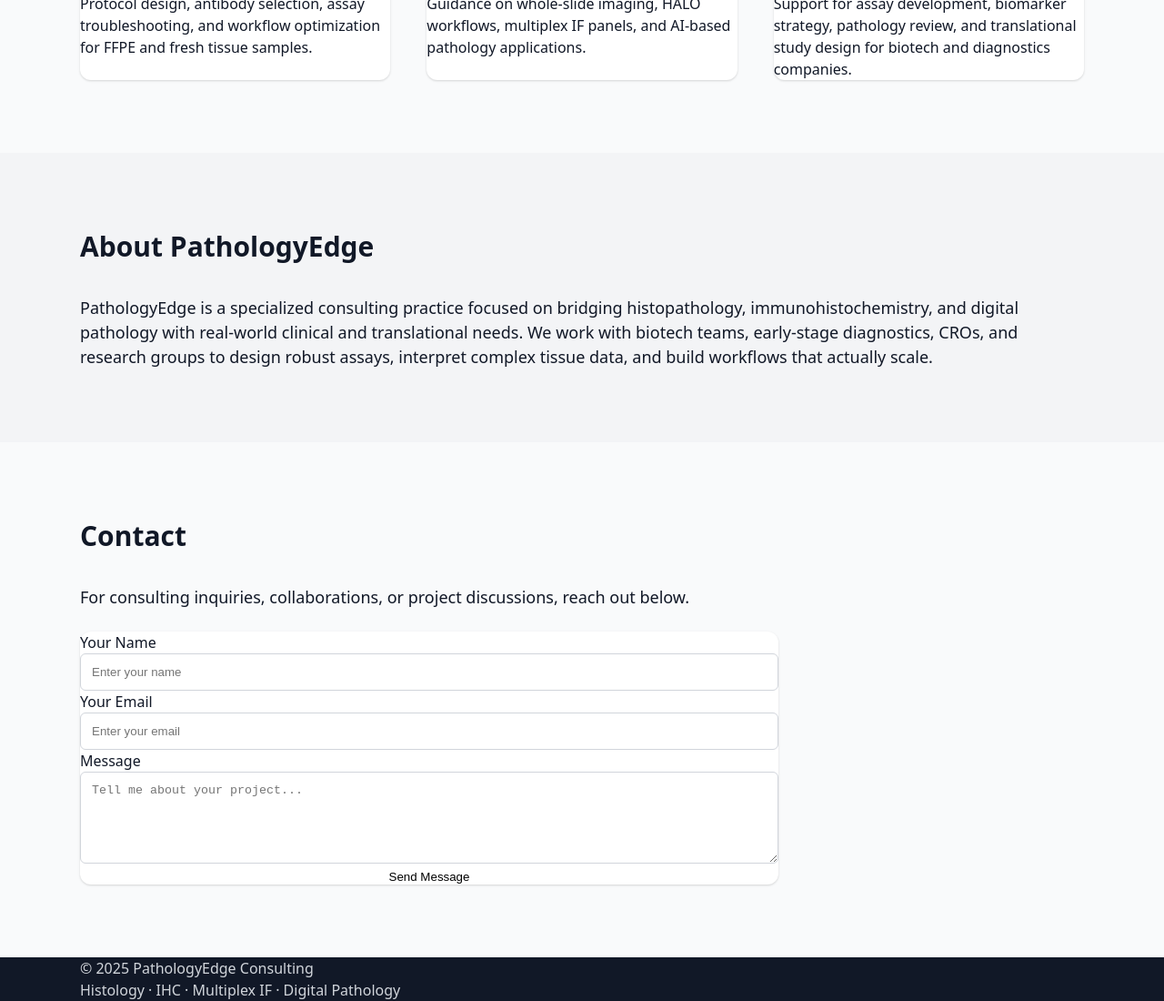
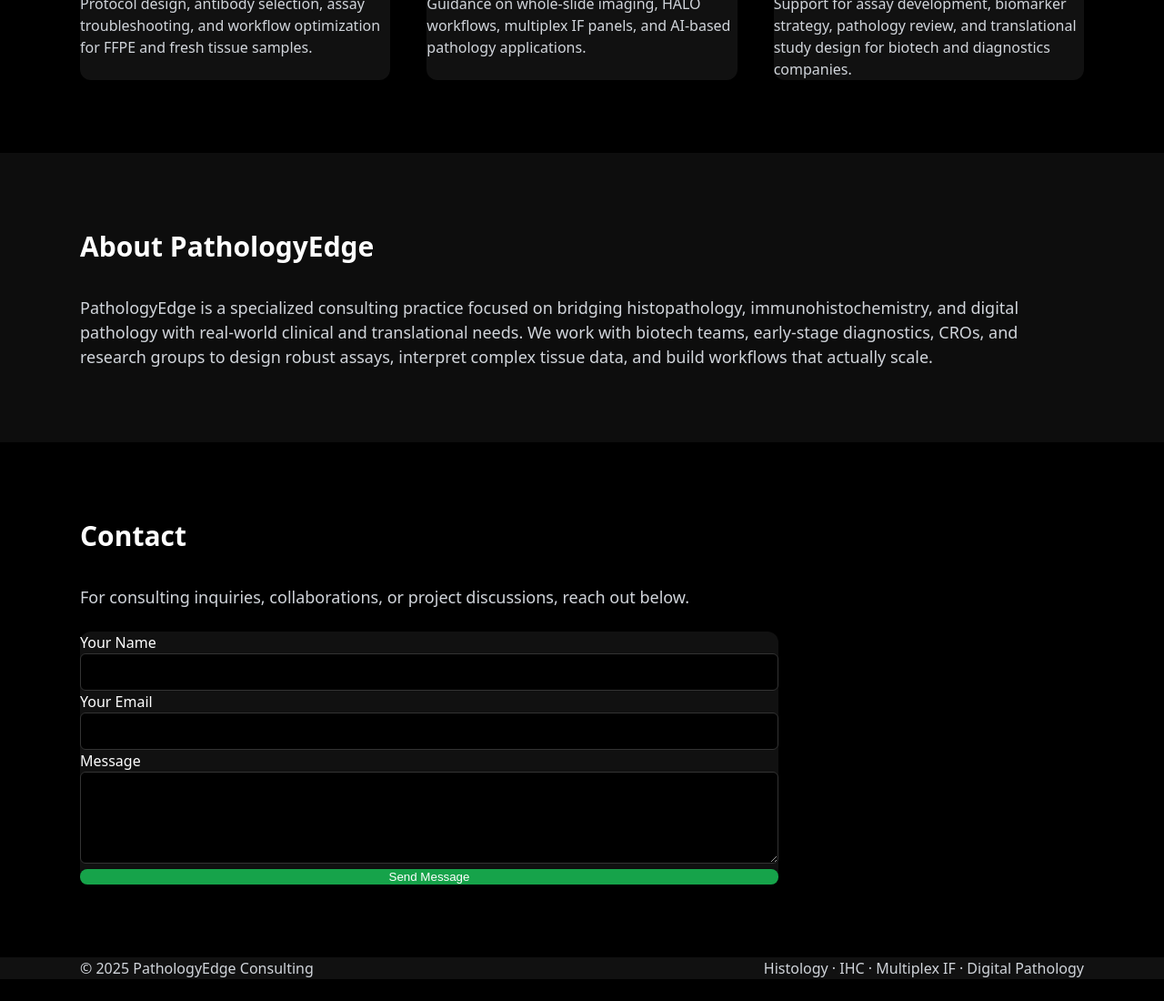
Before and after one commit to pathologyedge/pathologyedge, a plain HTML site: page index.html in a window 1280 px wide. Shown: the part 733-1833 px from the top of the page at 91% size. After the commit the page ends 1809 px from the top, so only its background shows below. Drawn offline with Linux system fonts and the light colour scheme.

Commit message:
Update index.html

```diff
--- a/index.html
+++ b/index.html
@@ -5,29 +5,27 @@
   <meta name="viewport" content="width=device-width, initial-scale=1.0" />
   <title>PathologyEdge Consulting</title>
 
-  <!-- INLINE TAILWIND BUILD (no CDN needed) -->
+  <!-- INLINE CSS WITH DARK THEME -->
   <style>
-    *,::before,::after{box-sizing:border-box;border:0 solid #e5e7eb}
+    *,::before,::after{box-sizing:border-box;border:0 solid #000}
     ::before,::after{--tw-content:""}
     html{line-height:1.5;-webkit-text-size-adjust:100%;tab-size:4;font-family:ui-sans-serif,system-ui,sans-serif}
-    body{margin:0;line-height:inherit}
+    body{margin:0;line-height:inherit;background-color:#000;color:white;}
+
     h1,h2,h3,h4,p{margin:0}
-    a{color:inherit;text-decoration:inherit}
-    button{background-color:transparent;background-image:none}
+    a{color:inherit;text-decoration:none}
 
-    .text-gray-900{color:#111827}
-    .text-gray-600{color:#4b5563}
     .text-gray-300{color:#d1d5db}
-    .text-blue-700{color:#1d4ed8}
-    .text-blue-600:hover{color:#2563eb}
-    .bg-white{background-color:#ffffff}
-    .bg-gray-50{background-color:#f9fafb}
-    .bg-gray-100{background-color:#f3f4f6}
-    .bg-gray-900{background-color:#111827}
+    .text-gray-600{color:#9ca3af}
+    .text-green-500{color:#22c55e}
+    .text-white{color:white}
 
-    .bg-gradient-to-r{background-image:linear-gradient(to right,var(--tw-gradient-stops))}
-    .from-blue-700{--tw-gradient-from:#1d4ed8;--tw-gradient-stops:var(--tw-gradient-from),var(--tw-gradient-to,rgba(29,78,216,0))}
-    .to-indigo-700{--tw-gradient-to:#4338ca}
+    .bg-black{background-color:#000}
+    .bg-white{background-color:#111} /* Slight grey box to contrast */
+    .bg-dark-section{background-color:#111}
+    .bg-section-alt{background-color:#0d0d0d}
+    .bg-green-600{background-color:#16a34a}
+    .bg-green-700{background-color:#15803d}
 
     .max-w-7xl{max-width:80rem}
     .max-w-6xl{max-width:72rem}
@@ -52,124 +50,130 @@
     .text-lg{font-size:1.125rem}
 
     .inline-block{display:inline-block}
+
     .rounded-lg{border-radius:0.5rem}
     .rounded-xl{border-radius:0.75rem}
-    .shadow{box-shadow:0 1px 3px rgba(0,0,0,0.1),0 1px 2px rgba(0,0,0,0.06)}
-    .hover\:bg-gray-100:hover{background-color:#f5f5f5}
+    .rounded{border-radius:0.375rem}
+
+    .shadow{box-shadow:0 1px 3px rgba(0,0,0,0.6),0 1px 2px rgba(0,0,0,0.5)}
+    .hover-bg-dark:hover{background-color:#222}
 
     .flex{display:flex}
     .justify-between{justify-content:space-between}
     .items-center{align-items:center}
-    .flex-col{flex-direction:column}
-
     .grid{display:grid}
     @media(min-width:768px){.md\:grid-cols-3{grid-template-columns:repeat(3,minmax(0,1fr))}}
     .gap-10{gap:2.5rem}
-
     .space-x-6 > :not([hidden]) ~ :not([hidden]){margin-left:1.5rem}
 
+    .border{border-width:1px}
+    .border-gray-300{border-color:#333}
+    .p-3{padding:0.75rem}
     .w-full{width:100%}
-    .border{border-width:1px}
-    .border-gray-300{border-color:#d1d5db}
-    .p-3{padding:0.75rem}
-    .rounded{border-radius:0.375rem}
+
+    button{cursor:pointer;transition:0.2s ease;}
   </style>
 </head>
 
-<body class="bg-gray-50 text-gray-900">
+<body class="bg-black text-white">
 
-  <!-- Header -->
-  <header class="bg-white shadow">
+  <!-- HEADER -->
+  <header class="bg-dark-section shadow">
     <div class="max-w-7xl mx-auto px-6 py-4 flex justify-between items-center">
-      <h1 class="text-2xl font-bold text-blue-700">PathologyEdge Consulting</h1>
+      <h1 class="text-2xl font-bold">PathologyEdge Consulting</h1>
       <nav class="space-x-6 text-lg">
-        <a href="#services" class="hover:text-blue-600">Services</a>
-        <a href="#about" class="hover:text-blue-600">About</a>
-        <a href="#contact" class="hover:text-blue-600">Contact</a>
+        <a href="#services" class="hover:text-green-500">Services</a>
+        <a href="#about" class="hover:text-green-500">About</a>
+        <a href="#contact" class="hover:text-green-500">Contact</a>
       </nav>
     </div>
   </header>
 
-  <!-- Hero -->
-  <section class="bg-gradient-to-r from-blue-700 to-indigo-700 text-white py-24">
+  <!-- HERO -->
+  <section class="py-24 bg-section-alt">
     <div class="max-w-5xl mx-auto px-6">
       <h2 class="text-4xl">Precision Pathology. Clinical Insight. Real-World Impact.</h2>
-      <p class="mt-4 text-xl max-w-3xl">
+      <p class="mt-4 text-xl max-w-3xl text-gray-300">
         Specialized consulting for biotech, diagnostics, and clinical research teams looking to accelerate development with expert pathology, histology, and assay strategy.
       </p>
-      <a href="#contact" class="mt-8 inline-block bg-white text-blue-700 px-6 py-3 rounded-lg shadow hover:bg-gray-100">
+      <a href="#contact" class="mt-8 inline-block bg-green-600 text-white px-6 py-3 rounded-lg shadow hover:bg-green-700">
         Get in Touch
       </a>
     </div>
   </section>
 
-  <!-- Services -->
-  <section id="services" class="py-20">
+  <!-- SERVICES -->
+  <section id="services" class="py-20 bg-black">
     <div class="max-w-6xl mx-auto px-6">
       <h3 class="text-3xl mb-10">Consulting Services</h3>
       <div class="grid md:grid-cols-3 gap-10">
 
-        <div class="bg-white p-6 rounded-xl shadow">
+        <div class="bg-dark-section p-6 rounded-xl shadow">
           <h4 class="text-xl mb-3">Histology & IHC Strategy</h4>
-          <p>Protocol design, antibody selection, assay troubleshooting, and workflow optimization for FFPE and fresh tissue samples.</p>
+          <p class="text-gray-300">Protocol design, antibody selection, assay troubleshooting, and workflow optimization for FFPE and fresh tissue samples.</p>
         </div>
 
-        <div class="bg-white p-6 rounded-xl shadow">
+        <div class="bg-dark-section p-6 rounded-xl shadow">
           <h4 class="text-xl mb-3">Digital Pathology & AI</h4>
-          <p>Guidance on whole-slide imaging, HALO workflows, multiplex IF panels, and AI-based pathology applications.</p>
+          <p class="text-gray-300">Guidance on whole-slide imaging, HALO workflows, multiplex IF panels, and AI-based pathology applications.</p>
         </div>
 
-        <div class="bg-white p-6 rounded-xl shadow">
+        <div class="bg-dark-section p-6 rounded-xl shadow">
           <h4 class="text-xl mb-3">Biotech & Diagnostics Advisory</h4>
-          <p>Support for assay development, biomarker strategy, pathology review, and translational study design for biotech and diagnostics companies.</p>
+          <p class="text-gray-300">Support for assay development, biomarker strategy, pathology review, and translational study design for biotech and diagnostics companies.</p>
         </div>
 
       </div>
     </div>
   </section>
 
-  <!-- About -->
-  <section id="about" class="py-20 bg-gray-100">
+  <!-- ABOUT -->
+  <section id="about" class="py-20 bg-section-alt">
     <div class="max-w-6xl mx-auto px-6">
       <h3 class="text-3xl mb-8">About PathologyEdge</h3>
-      <p class="text-lg max-w-4xl">
+      <p class="text-lg max-w-4xl text-gray-300">
         PathologyEdge is a specialized consulting practice focused on bridging histopathology, immunohistochemistry, and digital pathology with real-world clinical and translational needs. We work with biotech teams, early-stage diagnostics, CROs, and research groups to design robust assays, interpret complex tissue data, and build workflows that actually scale.
       </p>
     </div>
   </section>
 
-  <!-- Contact -->
-  <section id="contact" class="py-20">
+  <!-- CONTACT -->
+  <section id="contact" class="py-20 bg-black">
     <div class="max-w-6xl mx-auto px-6">
       <h3 class="text-3xl mb-8">Contact</h3>
-      <p class="text-lg mb-6">For consulting inquiries, collaborations, or project discussions, reach out below.</p>
+      <p class="text-lg mb-6 text-gray-300">For consulting inquiries, collaborations, or project discussions, reach out below.</p>
 
-      <form action="https://formspree.io/f/mzzlnrkk" method="POST" class="bg-white p-6 rounded-xl shadow max-w-3xl grid gap-6">
-<input type="hidden" name="_redirect" value="https://pathologyedge.com/thanks.html/">
+      <form action="https://formspree.io/f/mzzlnrkk" method="POST" class="bg-dark-section p-6 rounded-xl shadow max-w-3xl grid gap-6">
+
+        <input type="hidden" name="_redirect" value="https://pathologyedge.com/thanks.html">
+        <input type="hidden" name="_subject" value="New PathologyEdge Inquiry">
 
         <div>
           <label class="block mb-2 font-medium">Your Name</label>
-          <input type="text" name="name" required class="w-full border border-gray-300 p-3 rounded" placeholder="Enter your name">
+          <input type="text" name="name" required class="w-full border border-gray-300 p-3 rounded bg-black text-white">
         </div>
 
         <div>
           <label class="block mb-2 font-medium">Your Email</label>
-          <input type="email" name="email" required class="w-full border border-gray-300 p-3 rounded" placeholder="Enter your email">
+          <input type="email" name="email" required class="w-full border border-gray-300 p-3 rounded bg-black text-white">
         </div>
 
         <div>
           <label class="block mb-2 font-medium">Message</label>
-          <textarea name="message" rows="5" required class="w-full border border-gray-300 p-3 rounded" placeholder="Tell me about your project..."></textarea>
+          <textarea name="message" rows="5" required class="w-full border border-gray-300 p-3 rounded bg-black text-white"></textarea>
         </div>
 
-        <button class="bg-blue-700 text-white py-3 rounded-lg font-semibold hover:bg-blue-800">Send Message</button>
+        <!-- GREEN BUTTON -->
+        <button class="bg-green-600 text-white py-3 rounded-lg font-semibold shadow hover:bg-green-700 transition">
+          Send Message
+        </button>
 
       </form>
     </div>
   </section>
 
-  <!-- Footer -->
-  <footer class="bg-gray-900 text-gray-300 py-6">
+  <!-- FOOTER -->
+  <footer class="bg-dark-section text-gray-300 py-6">
     <div class="max-w-6xl mx-auto px-6 flex flex-col md:flex-row justify-between">
       <p>© 2025 PathologyEdge Consulting</p>
       <p class="text-sm">Histology · IHC · Multiplex IF · Digital Pathology</p>
```
